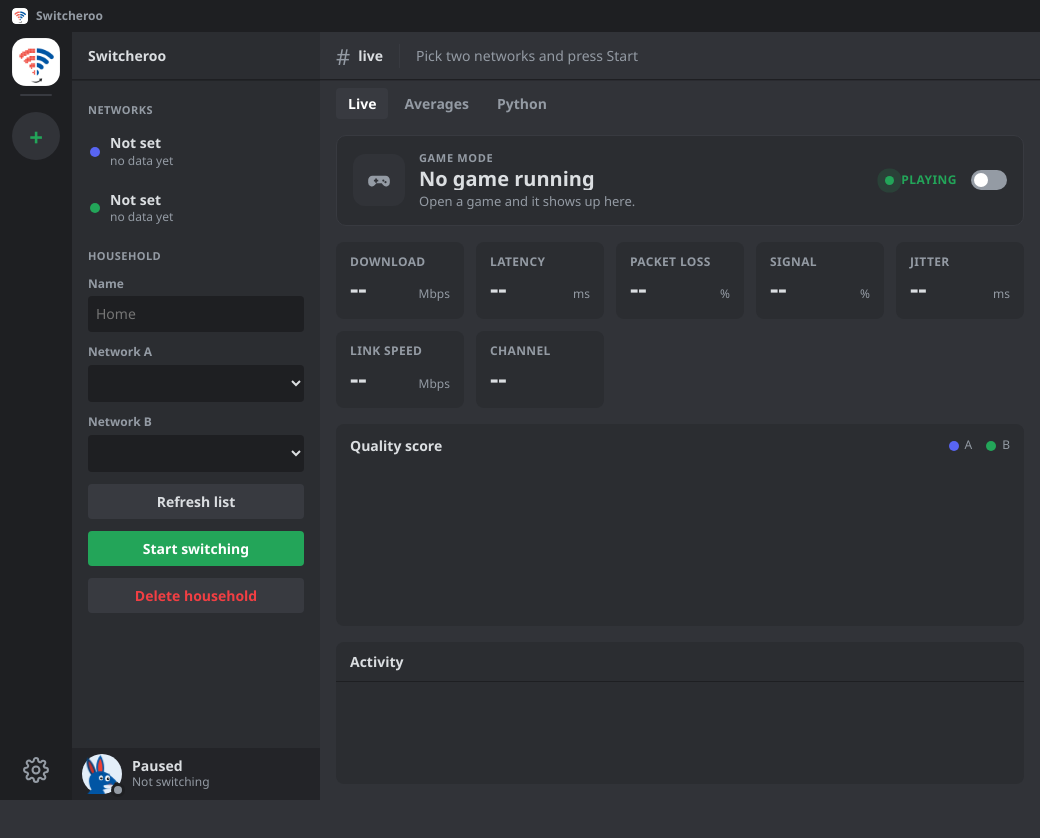
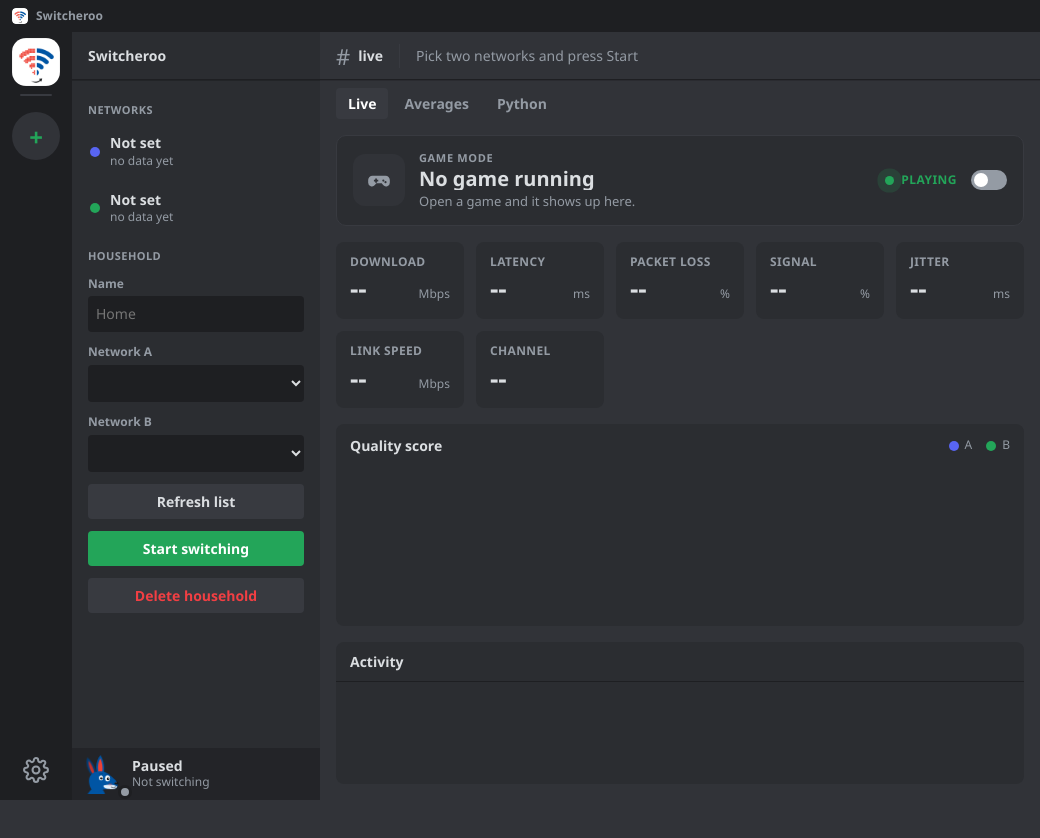
Before and after one commit to hzurmely/switcheroo, an Electron app: page index.html in a window 1040 px wide. Drawn offline with Linux system fonts and the light colour scheme; no server answers.

Commit message:
Roo avatar without the light background

```diff
--- a/style.css
+++ b/style.css
@@ -230,13 +230,12 @@ input:focus { box-shadow: 0 0 0 2px var(--blurple); }
 .pyterm-in span{color:var(--green);font:13px Consolas,monospace}
 .pyterm-in input{flex:1;background:var(--bg1);border:0;border-radius:6px;color:var(--text);padding:6px 10px;font:13px Consolas,"Courier New",monospace;outline:none}
 
-/* Roo as the profile picture. A round disc sits behind him and only his bottom is cut by it, so ears and hops reach out of the circle. */
+/* Roo as the profile picture. No background, like a transparent PNG profile picture: only his bottom is cut by a round edge, so ears and hops reach out of the circle. */
 .rooav { position: relative; width: 40px; height: 40px; flex: none; cursor: pointer; }
 .user { position: relative; z-index: 3; }
 .roowrap { position: absolute; inset: 0; overflow: visible; clip-path: inset(-150px -2px 0 -30px round 0 0 20px 20px); }
-.roowrap::before { content: ""; position: absolute; inset: 0; border-radius: 50%; background: #e3eef9; }
 .roowrap svg { position: absolute; width: 116.2px; height: 108.1px; left: -48.4px; top: -1px; max-width: none; overflow: visible; }
-.rooav .dot { position: absolute; right: -3px; bottom: -3px; width: 14px; height: 14px; box-sizing: border-box; border-radius: 50%; background: var(--muted); border: 3px solid var(--bg0); transition: background .2s; }
+.rooav .dot { position: absolute; right: -10px; bottom: -5px; width: 14px; height: 14px; box-sizing: border-box; border-radius: 50%; background: var(--muted); border: 3px solid var(--bg0); transition: background .2s; }
 .rooav.on .dot { background: var(--green); }
 .rooav.game .dot { background: var(--blurple); }
 
```
